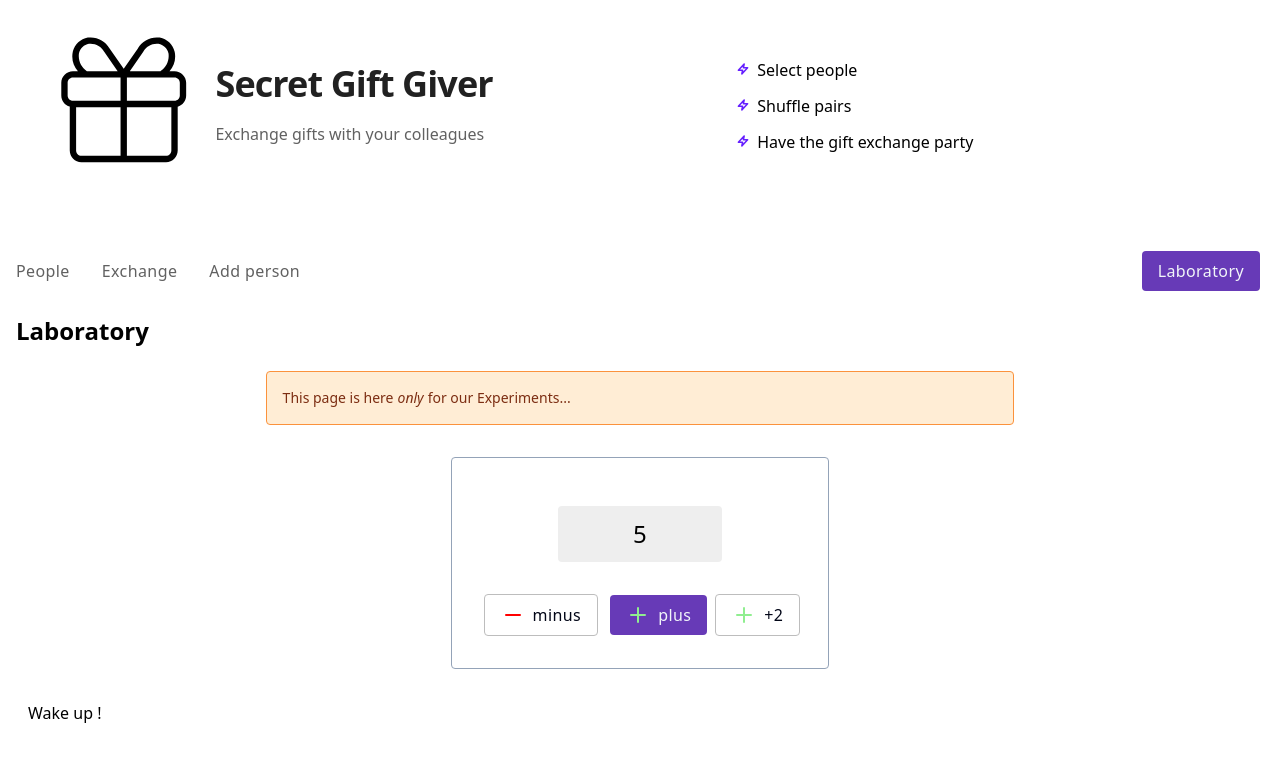
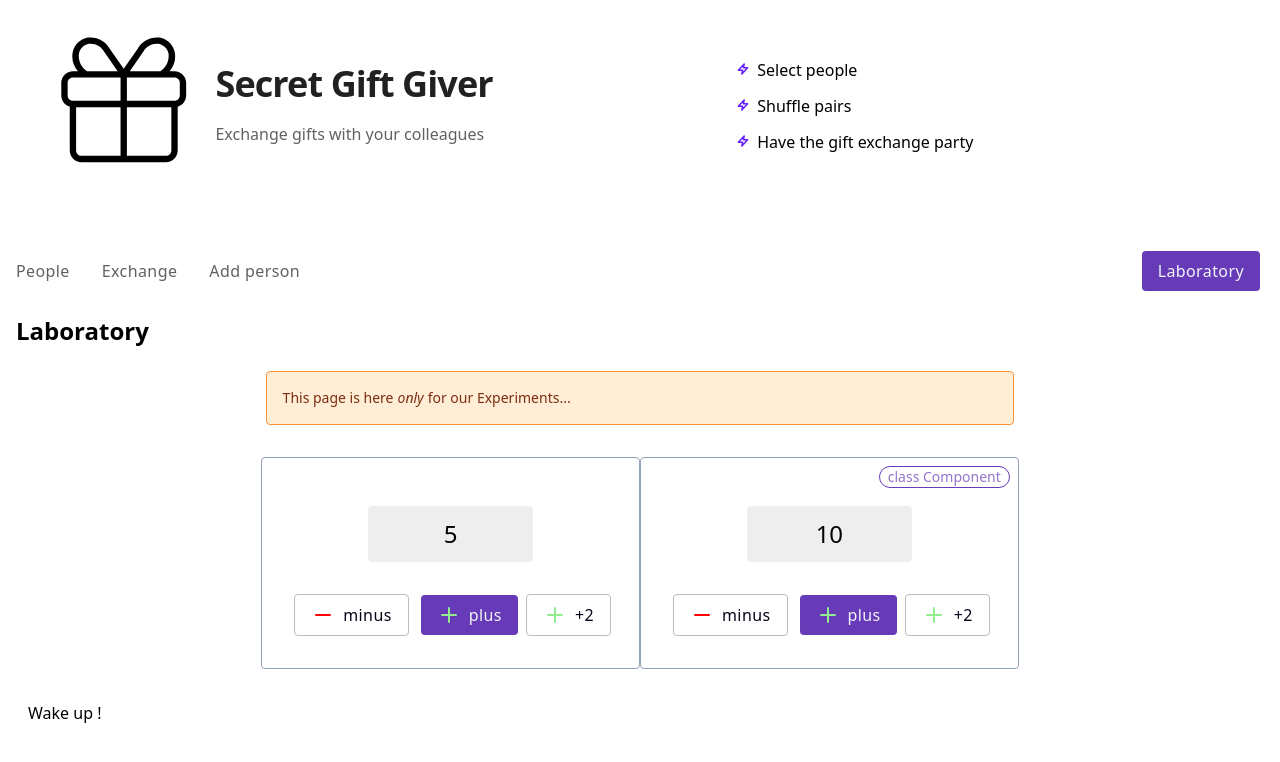
Before and after one commit to michaljabi/eduwebpl-react-hooks, a React (Vite) app: page /lab in a window 1280 px wide. Shown: the top 762 px of the page. Built offline with nearby package versions, Linux system fonts and the light colour scheme.

Commit message:
lesson4(class Component): good to know legacy code.

```diff
--- /dev/null
+++ b/src/components/lab/Counter.jsx
@@ -0,0 +1,33 @@
+import { useState } from "react"
+import { Button } from "../ui/Button.jsx"
+import { MinusIcon, PlusIcon } from "lucide-react"
+
+export function Counter() {
+  const [count, setCount] = useState(5)
+
+  const addTwo = () => {
+    setCount((c) => c + 2)
+    // setCount((c) => c + 1)
+  }
+
+  return (
+    <div className="rounded p-6 border border-slate-400 text-center">
+      <div className="m-6 p-3 text-2xl bg-gray-200 dark:bg-slate-800 rounded w-1/2 mx-auto">
+        {count}
+      </div>
+      <Button
+        className="m-2"
+        as="secondary"
+        onClick={() => setCount(count - 1)}
+      >
+        <MinusIcon color="red" /> minus
+      </Button>
+      <Button onClick={() => setCount(count + 1)}>
+        <PlusIcon color="lightgreen" /> plus
+      </Button>
+      <Button as="secondary" onClick={addTwo}>
+        <PlusIcon color="lightgreen" /> +2
+      </Button>
+    </div>
+  )
+}
--- /dev/null
+++ b/src/components/lab/CounterClass.jsx
@@ -0,0 +1,41 @@
+import { Component } from "react"
+import { Button } from "../ui/Button.jsx"
+import { MinusIcon, PlusIcon } from "lucide-react"
+
+export class CounterClass extends Component {
+  state = {
+    count: 10,
+  }
+
+  addTwo = () => {
+    this.setState({ count: this.state.count + 2 })
+  }
+
+  render() {
+    const { count } = this.state
+
+    return (
+      <div className="rounded p-6 border border-slate-400 text-center relative">
+        <span className="text-deep-purple-300 border border-deep-purple-500 rounded-full px-2 text-sm absolute right-2 top-2">
+          class Component
+        </span>
+        <div className="m-6 p-3 text-2xl bg-gray-200 dark:bg-slate-800 rounded w-1/2 mx-auto">
+          {count}
+        </div>
+        <Button
+          className="m-2"
+          as="secondary"
+          onClick={() => this.setState({ count: count - 1 })}
+        >
+          <MinusIcon color="red" /> minus
+        </Button>
+        <Button onClick={() => this.setState({ count: count + 1 })}>
+          <PlusIcon color="lightgreen" /> plus
+        </Button>
+        <Button as="secondary" onClick={this.addTwo}>
+          <PlusIcon color="lightgreen" /> +2
+        </Button>
+      </div>
+    )
+  }
+}
--- a/src/pages/LaboratoryPage.jsx
+++ b/src/pages/LaboratoryPage.jsx
@@ -1,19 +1,11 @@
 import { PageLayout } from "../layouts/PageLayout.jsx"
 import { Notification } from "../components/ui/Notification.jsx"
-import { Button } from "../components/ui/Button.jsx"
-import { MinusIcon, PlusIcon } from "lucide-react"
-import { useState } from "react"
 import { Inception } from "../components/lab/Inception.jsx"
+import { Counter } from "../components/lab/Counter.jsx"
+import { CounterClass } from "../components/lab/CounterClass.jsx"
 
 export function LaboratoryPage() {
   console.log("🧪 %cLaboratoryPage", `color: teal`, "fired")
-
-  const [count, setCount] = useState(5)
-
-  const addTwo = () => {
-    setCount((c) => c + 2)
-    // setCount((c) => c + 1)
-  }
 
   return (
     <PageLayout title="Laboratory">
@@ -21,24 +13,8 @@ export function LaboratoryPage() {
         This page is here <em> only </em> for our Experiments...
       </Notification>
       <section className="my-8 flex justify-center">
-        <div className="rounded p-6 border border-slate-400 text-center">
-          <div className="m-6 p-3 text-2xl bg-gray-200 dark:bg-slate-800 rounded w-1/2 mx-auto">
-            {count}
-          </div>
-          <Button
-            className="m-2"
-            as="secondary"
-            onClick={() => setCount(count - 1)}
-          >
-            <MinusIcon color="red" /> minus
-          </Button>
-          <Button onClick={() => setCount(count + 1)}>
-            <PlusIcon color="lightgreen" /> plus
-          </Button>
-          <Button as="secondary" onClick={addTwo}>
-            <PlusIcon color="lightgreen" /> +2
-          </Button>
-        </div>
+        <Counter />
+        <CounterClass />
       </section>
       <Inception />
     </PageLayout>
```
